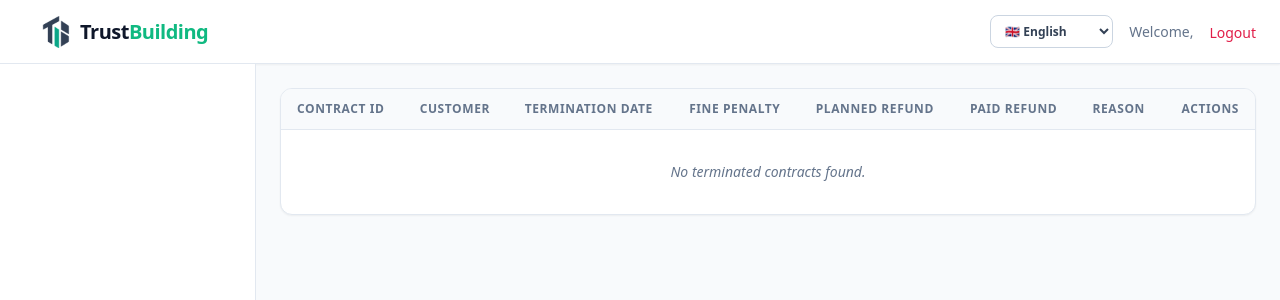
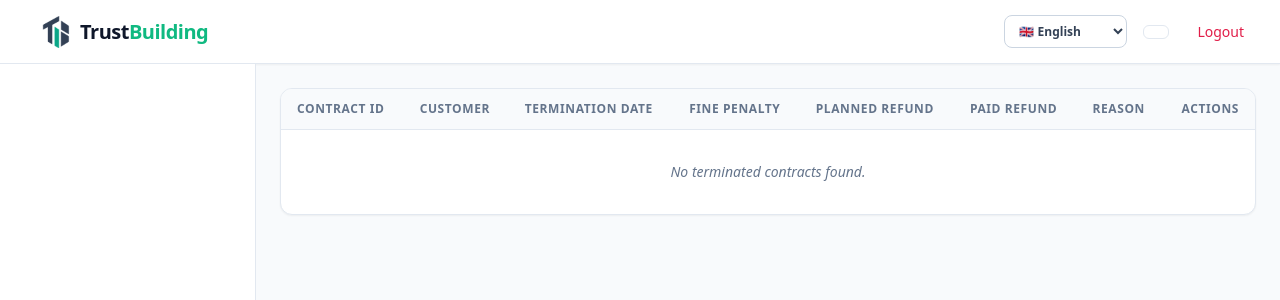
Before and after one commit to userpeaseonly/trustbuilding-new, a Django app: page /contract/terminated/ in a window 1280 px wide. Shown: the top 300 px of the page. Run offline with Django 5.2, Linux system fonts and the light colour scheme; the visitor is signed in with stand-in values (Sample User, id 1); data comes from the database, SQL or seed files in the repository; data that the repository does not hold is empty; parts of the project's set-up code (start-up, migrations or seed data) failed here and were passed over; some libraries are stand-ins or nearby versions.

Commit message:
removed hello and added a button log out feel

```diff
--- a/templates/base.html
+++ b/templates/base.html
@@ -61,9 +61,9 @@
             </form>
 
             {% if request.user.is_authenticated %}
-                <span class="text-sm text-slate-500">{% trans "Welcome" %}, {{ request.user.phone_number }}</span>
+                <span class="text-sm font-medium text-slate-600 border border-slate-200 bg-white px-3 py-1.5 rounded-md cursor-default pointer-events-none select-none">{{ request.user.phone_number }}</span>
                 <form action="{% url 'users:logout' %}" method="get" class="inline">
-                    <button type="submit" class="text-sm text-rose-600 hover:text-rose-700">{% trans "Logout" %}</button>
+                    <button type="submit" class="cursor-pointer text-sm font-medium text-rose-600 hover:text-rose-700 hover:bg-rose-50 px-3 py-1.5 rounded-md transition-all active:scale-95">{% trans "Logout" %}</button>
                 </form>
             {% endif %}
         </div>
```
